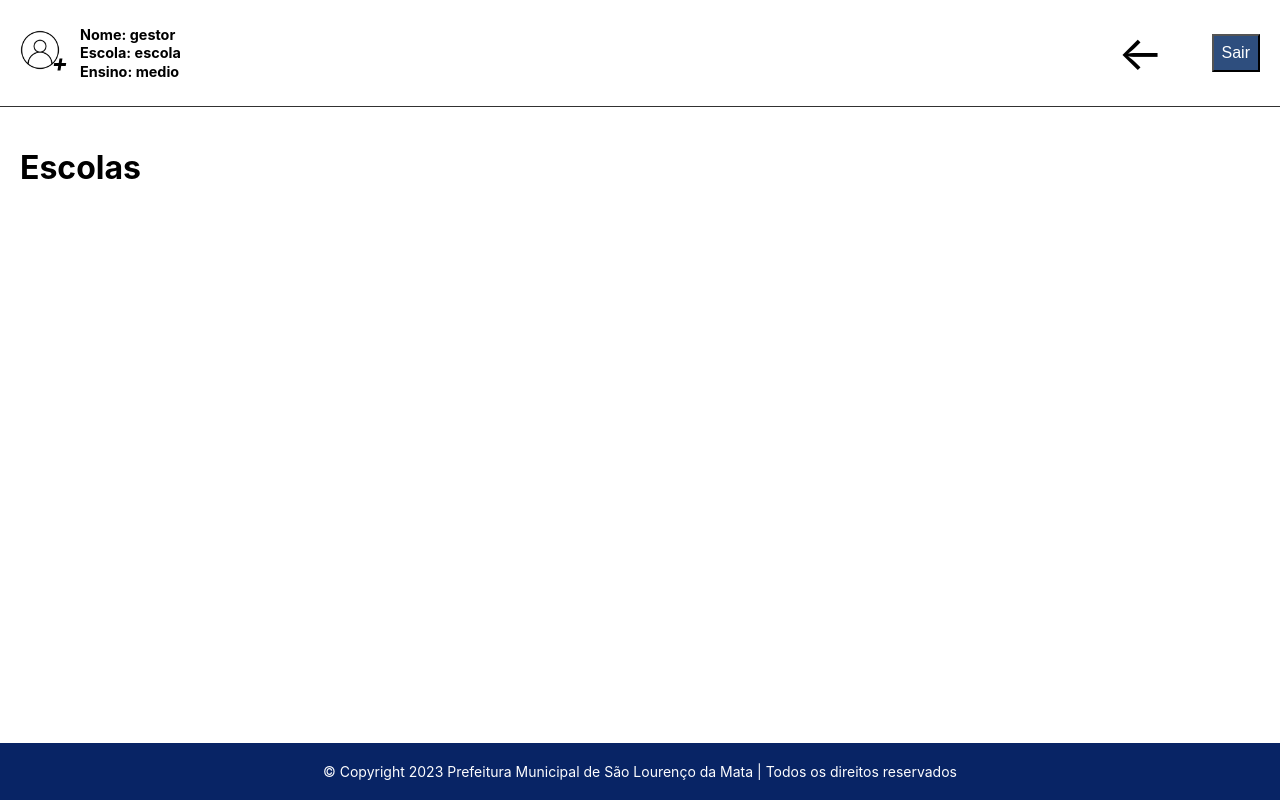
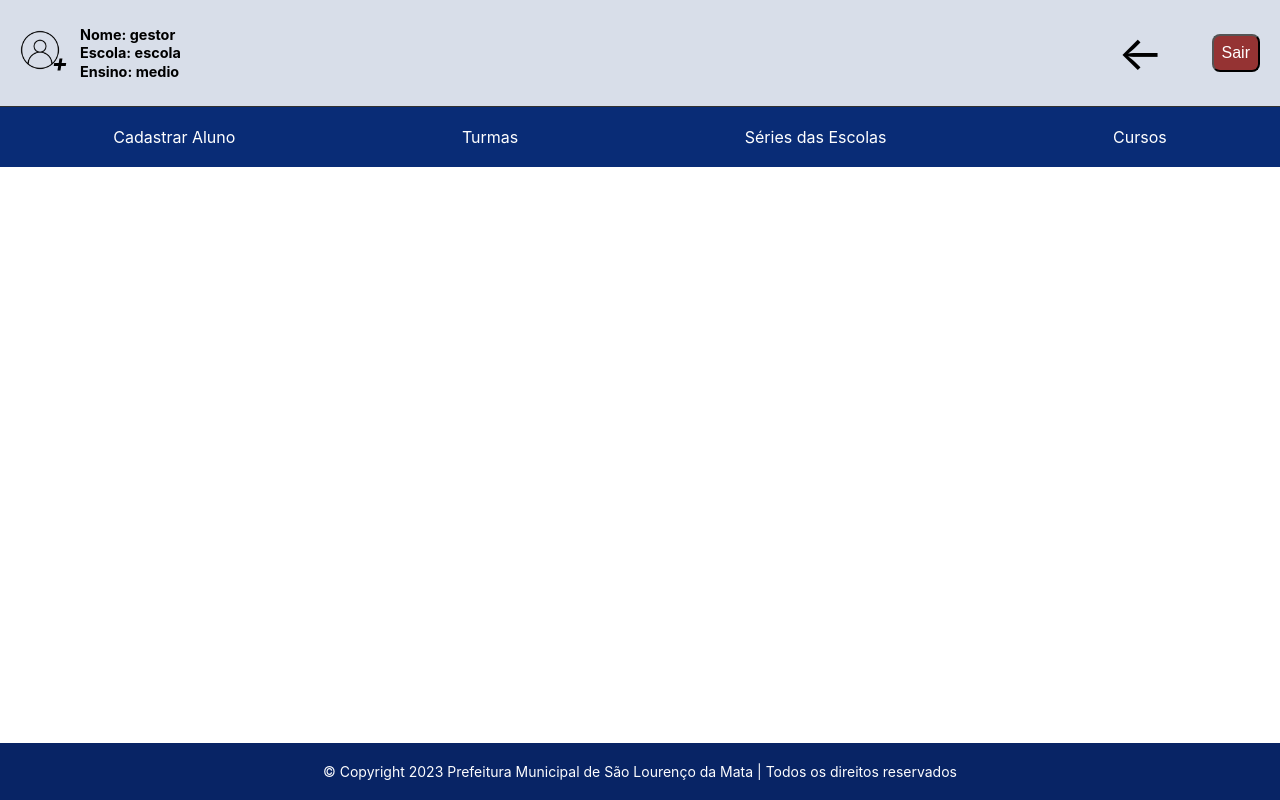
Before and after one commit to saolourencoseduc/plataformaPedagogica, a React (Create React App) app: page /api/escola in a window 1280 px wide. Built offline with nearby package versions, Linux system fonts and the light colour scheme.

Commit message:
feat: interface home-usuario-escola

```diff
--- a/src/components/Cadastros/Cadastros.css
+++ b/src/components/Cadastros/Cadastros.css
@@ -10,20 +10,17 @@
   gap: 20px;
   padding: 20px;
   background-color: #fff;
+  margin: 0 auto;
 }
 
-.cadastro-gestor, .cadastro-aluno {
+.cadastro-gestor {
   flex: 1;
-  padding: 20px;
+  padding: 40px;
   border-radius: 5px;
 }
 
 .cadastro-gestor {
   border: 3px solid #2e4e7e;
-}
-
-.cadastro-aluno {
-  border: 3px solid #04944c;
 }
 
 .title-gestor {
--- a/src/components/Cadastros/Cadastros.jsx
+++ b/src/components/Cadastros/Cadastros.jsx
@@ -13,29 +13,11 @@ const Cadastros = () => {
     email: ''
   });
 
-  const [formDataAluno, setFormDataAluno] = useState({
-    nome: '',
-    cpf: '',
-    escola: '',
-    contato: '',
-    nomeMae: '',
-    nomePai: ''
-  });
-
   const [cpfValido, setCpfValido] = useState(true);
 
   const handleInputChangeGestor = (e) => {
     const { name, value } = e.target;
     setFormDataGestor({ ...formDataGestor, [name]: value });
-
-    if (name === 'cpf') {
-      setCpfValido(validateCPF(value));
-    }
-  };
-
-  const handleInputChangeAluno = (e) => {
-    const { name, value } = e.target;
-    setFormDataAluno({ ...formDataAluno, [name]: value });
 
     if (name === 'cpf') {
       setCpfValido(validateCPF(value));
@@ -96,28 +78,13 @@ const Cadastros = () => {
     });
   };
 
-  const handleSubmitAluno = (e) => {
-    e.preventDefault();
-
-    console.log('Dados do formulário aluno:', formDataAluno);
-
-    setFormDataAluno({
-      nome: '',
-      cpf: '',
-      escola: '',
-      contato: '',
-      nomeMae: '',
-      nomePai: ''
-    });
-  };
-
   return (
     <div className='Cadastros'>
       <Navbar />
 
       <div className="main-container">
         <form onSubmit={handleSubmitGestor} className="cadastro-gestor">
-          <h1 className='title-gestor'><img src="./logo.png" alt="logo" className='logo-gestor-titulo'/>Cadastro Gestor</h1>
+          <h1 className='title-gestor'><img src="./logo.png" alt="logo" className='logo-gestor-titulo'/>Cadastro Usuário</h1>
           <label>
             Nome:
             <input type='text' name='nome' value={formDataGestor.nome} onChange={handleInputChangeGestor} />
@@ -146,43 +113,6 @@ const Cadastros = () => {
           <br />
           <button type='submit' className='submit-button'>Cadastrar</button>
         </form>
-
-
-        <form onSubmit={handleSubmitAluno} className="cadastro-aluno">
-          <h1 className='title-gestor'><img src="./logo.png" alt="logo" className='logo-gestor-titulo'/>Cadastro Aluno</h1>
-          <label>
-            Nome:
-            <input type='text' name='nome' value={formDataAluno.nome} onChange={handleInputChangeAluno} />
-          </label>
-          <br />
-          <label>
-            CPF:
-            <input type='text' name='cpf' value={formDataAluno.cpf} onChange={handleInputChangeAluno} />
-            {!cpfValido && <span style={{ color: 'red' }}>CPF inválido</span>}
-          </label>
-          <br />
-          <label>
-            Escola:
-            <input type='text' name='escola' value={formDataAluno.escola} onChange={handleInputChangeAluno} />
-          </label>
-          <br />
-          <label>
-            Contato:
-            <input type='text' name='contato' value={formDataAluno.contato} onChange={handleInputChangeAluno} />
-          </label>
-          <br />
-          <label>
-            Nome da Mãe:
-            <input type='text' name='nomeMae' value={formDataAluno.nomeMae} onChange={handleInputChangeAluno} />
-          </label>
-          <br />
-          <label>
-            Nome do Pai:
-            <input type='text' name='nomePai' value={formDataAluno.nomePai} onChange={handleInputChangeAluno} />
-          </label>
-          <br />
-          <button type='submit' className='submit-button'>Cadastrar</button>
-        </form>
       </div>
 
       <Footer />
--- /dev/null
+++ b/src/components/Escolas/CadastroAluno.css
@@ -0,0 +1,47 @@
+.CadastroAluno {
+    width: 800px;
+    /* margin: 0 auto; */
+    padding: 20px;
+    border: 2px solid #ccc;
+    border-radius: 5px;
+    background-color: #f9f9f9;
+  }
+
+  .CadastroAluno h1 {
+    text-align: center;
+  }
+
+  .CadastroAluno form {
+    display: flex;
+    flex-direction: column;
+  }
+
+  .CadastroAluno label {
+    margin-bottom: 10px;
+  }
+
+  .CadastroAluno input[type="text"] {
+    max-width: 100%;
+    padding: 10px;
+    border: 1px solid #ccc;
+    border-radius: 3px;
+  }
+
+  .CadastroAluno button {
+    max-width: 20%;
+    padding: 10px;
+    background-color: #2e4e7e;
+    color: #fff;
+    border: none;
+    border-radius: 3px;
+    cursor: pointer;
+  }
+
+  .CadastroAluno button:hover {
+    background-color: #1c3558;
+  }
+
+  .CadastroAluno .error-message {
+    color: red;
+    font-size: 14px;
+  }
--- /dev/null
+++ b/src/components/Escolas/CadastroAluno.jsx
@@ -0,0 +1,121 @@
+import { useState } from 'react';
+import './CadastroAluno.css'
+
+const CadastroAluno = () => {
+  const [formDataAluno, setFormDataAluno] = useState({
+    nome: '',
+    cpf: '',
+    escola: '',
+    contato: '',
+    nomeMae: '',
+    nomePai: ''
+  });
+
+  const [cpfValido, setCpfValido] = useState(true);
+
+  const handleInputChangeAluno = (e) => {
+    const { name, value } = e.target;
+    setFormDataAluno({ ...formDataAluno, [name]: value });
+
+    if (name === 'cpf') {
+      setCpfValido(validateCPF(value));
+    }
+  };
+
+  const validateCPF = (cpf) => {
+    if (!cpf || cpf.length !== 11) return false;
+
+    if (/^(\d)\1+$/.test(cpf)) return false;
+
+    let sum = 0;
+    let remainder;
+
+    for (let i = 1; i <= 9; i++) {
+      sum += parseInt(cpf.substring(i - 1, i)) * (11 - i);
+    }
+
+    remainder = (sum * 10) % 11;
+
+    if (remainder === 10 || remainder === 11) {
+      remainder = 0;
+    }
+
+    if (remainder !== parseInt(cpf.substring(9, 10))) {
+      return false;
+    }
+
+    sum = 0;
+    for (let i = 1; i <= 10; i++) {
+      sum += parseInt(cpf.substring(i - 1, i)) * (12 - i);
+    }
+
+    remainder = (sum * 10) % 11;
+
+    if (remainder === 10 || remainder === 11) {
+      remainder = 0;
+    }
+
+    if (remainder !== parseInt(cpf.substring(10, 11))) {
+      return false;
+    }
+
+    return true;
+  };
+
+  const handleSubmitAluno = (e) => {
+    e.preventDefault();
+
+    console.log('Dados do formulário aluno:', formDataAluno);
+
+    setFormDataAluno({
+      nome: '',
+      cpf: '',
+      escola: '',
+      contato: '',
+      nomeMae: '',
+      nomePai: ''
+    });
+  };
+
+  return (
+    <div className='CadastroAluno'>
+      <h1>Cadastro Aluno</h1>
+      <form onSubmit={handleSubmitAluno}>
+        <label>
+          Nome:
+          <input type='text' name='nome' value={formDataAluno.nome} onChange={handleInputChangeAluno} />
+        </label>
+        <br />
+        <label>
+          CPF:
+          <input type='text' name='cpf' value={formDataAluno.cpf} onChange={handleInputChangeAluno} />
+          {!cpfValido && <span style={{ color: 'red' }}>CPF inválido</span>}
+        </label>
+        <br />
+        <label>
+          Escola:
+          <input type='text' name='escola' value={formDataAluno.escola} onChange={handleInputChangeAluno} />
+        </label>
+        <br />
+        <label>
+          Contato:
+          <input type='text' name='contato' value={formDataAluno.contato} onChange={handleInputChangeAluno} />
+        </label>
+        <br />
+        <label>
+          Nome da Mãe:
+          <input type='text' name='nomeMae' value={formDataAluno.nomeMae} onChange={handleInputChangeAluno} />
+        </label>
+        <br />
+        <label>
+          Nome do Pai:
+          <input type='text' name='nomePai' value={formDataAluno.nomePai} onChange={handleInputChangeAluno} />
+        </label>
+        <br />
+        <button type='submit'>Cadastrar</button>
+      </form>
+    </div>
+  );
+};
+
+export default CadastroAluno;
--- a/src/components/Escolas/EscolasList.css
+++ b/src/components/Escolas/EscolasList.css
@@ -2,12 +2,44 @@
     display: flex;
     flex-direction: column;
     min-height: 100vh;
-}
+  }
 
-.main-container {
+  .navbar-escolas {
+    display: flex;
+    justify-content: space-around;
+    align-items: center;
+    background-color: #092c76;
+    color: white;
+    padding: 10px 0;
+  }
+
+  .navbar-escolas button {
+    border: none;
+    background: none;
+    color: inherit;
+    font: inherit;
+    cursor: pointer;
+    padding: 10px;
+    transition: background-color 0.3s;
+  }
+
+  .navbar-escolas button:hover {
+    background-color: #43538e;
+  }
+
+  .main-container {
     flex-grow: 1;
-}
+    padding: 20px;
+  }
 
-.EscolasList h1{
+  .EscolasList h1 {
     text-align: center;
-}
+  }
+
+  .main-container > div {
+    margin-top: 20px;
+  }
+
+  .main-container h2 {
+    margin-bottom: 10px;
+  }
--- a/src/components/Escolas/EscolasList.jsx
+++ b/src/components/Escolas/EscolasList.jsx
@@ -1,14 +1,51 @@
-import React from 'react';
-import Navbar from '../Navbar/Navbar';
+import { useState } from 'react';
+
 import './EscolasList.css';
+
+import Navbar from '../Navbar/Navbar'
 import Footer from '../Footer/Footer';
+import CadastroAluno from './CadastroAluno';
 
 const EscolasList = () => {
+  const [section, setSection] = useState('');
+
+  const handleSectionChange = (newSection) => {
+    setSection(newSection);
+  };
+
   return (
     <div className='EscolasList'>
       <Navbar />
+      <div className="navbar-escolas">
+        <button onClick={() => handleSectionChange('cadastros')}>Cadastrar Aluno</button>
+        <button onClick={() => handleSectionChange('turmas')}>Turmas</button>
+        <button onClick={() => handleSectionChange('series')}>Séries das Escolas</button>
+        <button onClick={() => handleSectionChange('cursos')}>Cursos</button>
+      </div>
       <div className="main-container">
-        <h1>Escolas</h1>
+        {section === 'cadastros' && (
+          <div>
+            <p><CadastroAluno /></p>
+          </div>
+        )}
+
+        {section === 'turmas' && (
+          <div>
+            <h1>Turmas</h1>
+          </div>
+        )}
+
+        {section === 'series' && (
+          <div>
+            <h1>Séries das Escolas</h1>
+          </div>
+        )}
+
+        {section === 'cursos' && (
+          <div>
+            <h1>Cursos</h1>
+          </div>
+        )}
       </div>
       <Footer />
     </div>
--- a/src/components/Navbar/Navbar.css
+++ b/src/components/Navbar/Navbar.css
@@ -1,5 +1,5 @@
 .Navbar {
-    background-color: #ffffff;
+    background-color: rgba(9, 44, 118, 0.155);
     border-bottom: 1px solid #313131;
     padding: 10px 20px;
   }
@@ -18,7 +18,6 @@
     display: inline-block;
     position: relative;
     cursor: pointer;
-    background-color: #fff;
     border-radius: 4px;
     transition: background-color 0.3s ease;
   }
@@ -73,8 +72,9 @@
   }
 
   .btn-logout {
-    background-color: #2e4e7e;
+    background-color: #953333;
     cursor: pointer;
+    border-radius: 8px;
     font-size: 1em;
     color: #fff;
     transition: color 0.3s ease;
```
